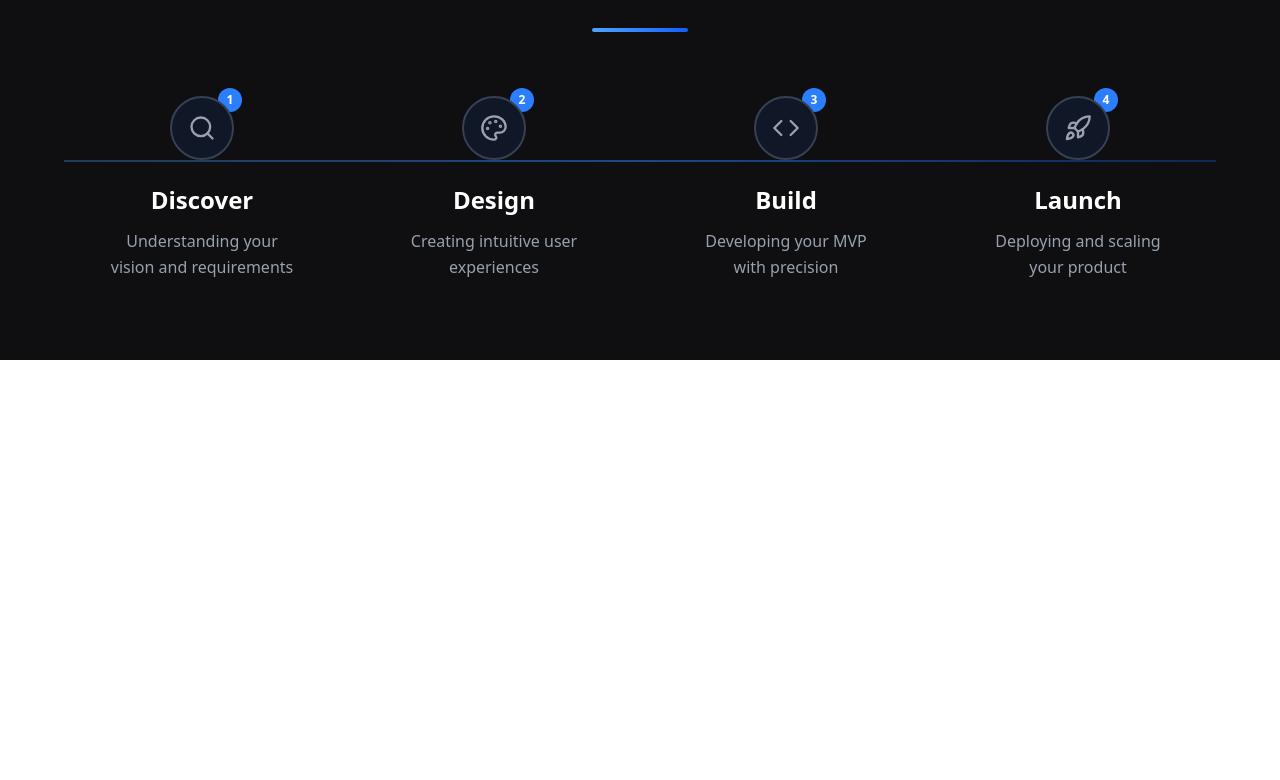
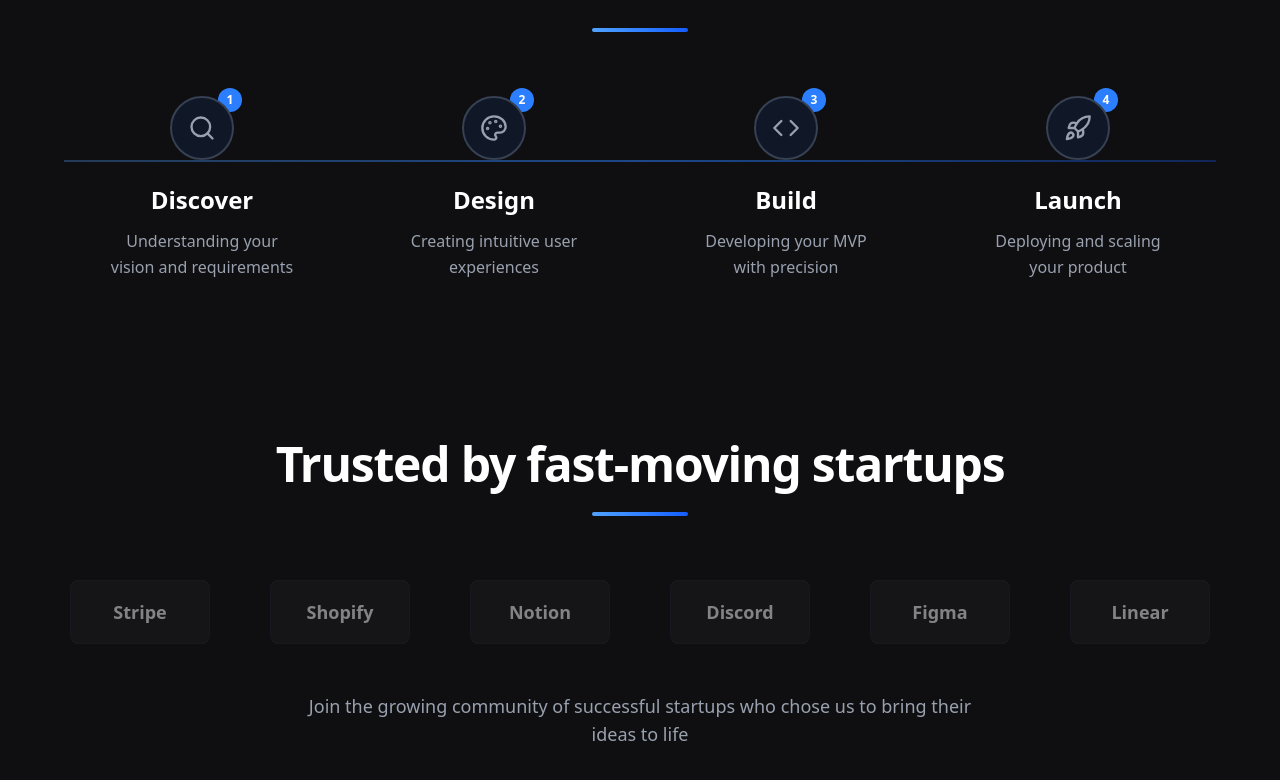
Before and after one commit to sartajhajam/launchlayer, a React (Vite) app in the folder client/: page / in a window 1280 px wide. Shown: the part 1502-2282 px from the top of the page. Before the commit the page ends 1862 px from the top, so only its background shows below. Built offline with nearby package versions, Linux system fonts and the light colour scheme.

Commit message:
added ClientLogos

```diff
--- a/client/src/App.jsx
+++ b/client/src/App.jsx
@@ -2,13 +2,15 @@ import React from 'react';
 import HeroSection from './components/HeroSection';
 import ServicesSection from './components/ServicesSection';
 import ProcessTimeline from './components/ProcessTimeline';
+import ClientLogos from './components/ClientLogos';
 
 function App() {
   return (
     <div className="font-inter">
       <HeroSection />
       <ServicesSection />
-      <ProcessTimeline/>
+      <ProcessTimeline />
+      <ClientLogos />
     </div>
   );
 }
--- a/client/src/components/ClientLogos.jsx
+++ b/client/src/components/ClientLogos.jsx
@@ -0,0 +1,77 @@
+import React from 'react';
+
+const ClientLogos = () => {
+  const clients = [
+    {
+      name: "Stripe",
+      logo: "https://images.unsplash.com/photo-1611224923853-80b023f02d71?w=200&h=80&fit=crop&crop=center"
+    },
+    {
+      name: "Shopify",
+      logo: "https://images.unsplash.com/photo-1611605698335-8b1569810432?w=200&h=80&fit=crop&crop=center"
+    },
+    {
+      name: "Notion",
+      logo: "https://images.unsplash.com/photo-1611224923853-80b023f02d71?w=200&h=80&fit=crop&crop=center"
+    },
+    {
+      name: "Discord",
+      logo: "https://images.unsplash.com/photo-1611605698335-8b1569810432?w=200&h=80&fit=crop&crop=center"
+    },
+    {
+      name: "Figma",
+      logo: "https://images.unsplash.com/photo-1611224923853-80b023f02d71?w=200&h=80&fit=crop&crop=center"
+    },
+    {
+      name: "Linear",
+      logo: "https://images.unsplash.com/photo-1611605698335-8b1569810432?w=200&h=80&fit=crop&crop=center"
+    }
+  ];
+
+  return (
+    <section className="bg-[#0F0F11] py-20 px-4">
+      <div className="max-w-6xl mx-auto">
+        {/* Section Title */}
+        <div className="text-center mb-16">
+          <h2 className="text-3xl md:text-4xl lg:text-5xl font-bold text-white mb-6 tracking-tight">
+            Trusted by fast-moving startups
+          </h2>
+          <div className="w-24 h-1 bg-gradient-to-r from-blue-400 to-blue-600 mx-auto rounded-full"></div>
+        </div>
+
+        {/* Logos Grid */}
+        <div className="grid grid-cols-2 md:grid-cols-3 lg:grid-cols-6 gap-8 md:gap-12 items-center justify-items-center">
+          {clients.map((client, index) => (
+            <div
+              key={index}
+              className="group relative w-full max-w-[140px] h-16 flex items-center justify-center opacity-60 hover:opacity-100 transition-all duration-300 transform hover:scale-110"
+            >
+              {/* Logo Container */}
+              <div className="relative w-full h-full flex items-center justify-center bg-white/5 rounded-lg border border-gray-800/50 group-hover:border-blue-500/30 transition-all duration-300 backdrop-blur-sm">
+                {/* Company Name as Logo Placeholder */}
+                <div className="text-white/80 font-semibold text-lg group-hover:text-blue-100 transition-colors duration-300 filter grayscale group-hover:grayscale-0">
+                  {client.name}
+                </div>
+
+                {/* Subtle Glow Effect */}
+                <div className="absolute inset-0 bg-gradient-to-r from-blue-500/10 to-blue-600/10 rounded-lg opacity-0 group-hover:opacity-100 transition-opacity duration-300"></div>
+              </div>
+
+              {/* Hover Shadow */}
+              <div className="absolute inset-0 bg-blue-500/20 rounded-lg blur-xl opacity-0 group-hover:opacity-50 transition-opacity duration-300 -z-10"></div>
+            </div>
+          ))}
+        </div>
+
+        {/* Optional Subtitle */}
+        <div className="text-center mt-12">
+          <p className="text-gray-400 text-lg max-w-2xl mx-auto">
+            Join the growing community of successful startups who chose us to bring their ideas to life
+          </p>
+        </div>
+      </div>
+    </section>
+  );
+};
+
+export default ClientLogos;
```
